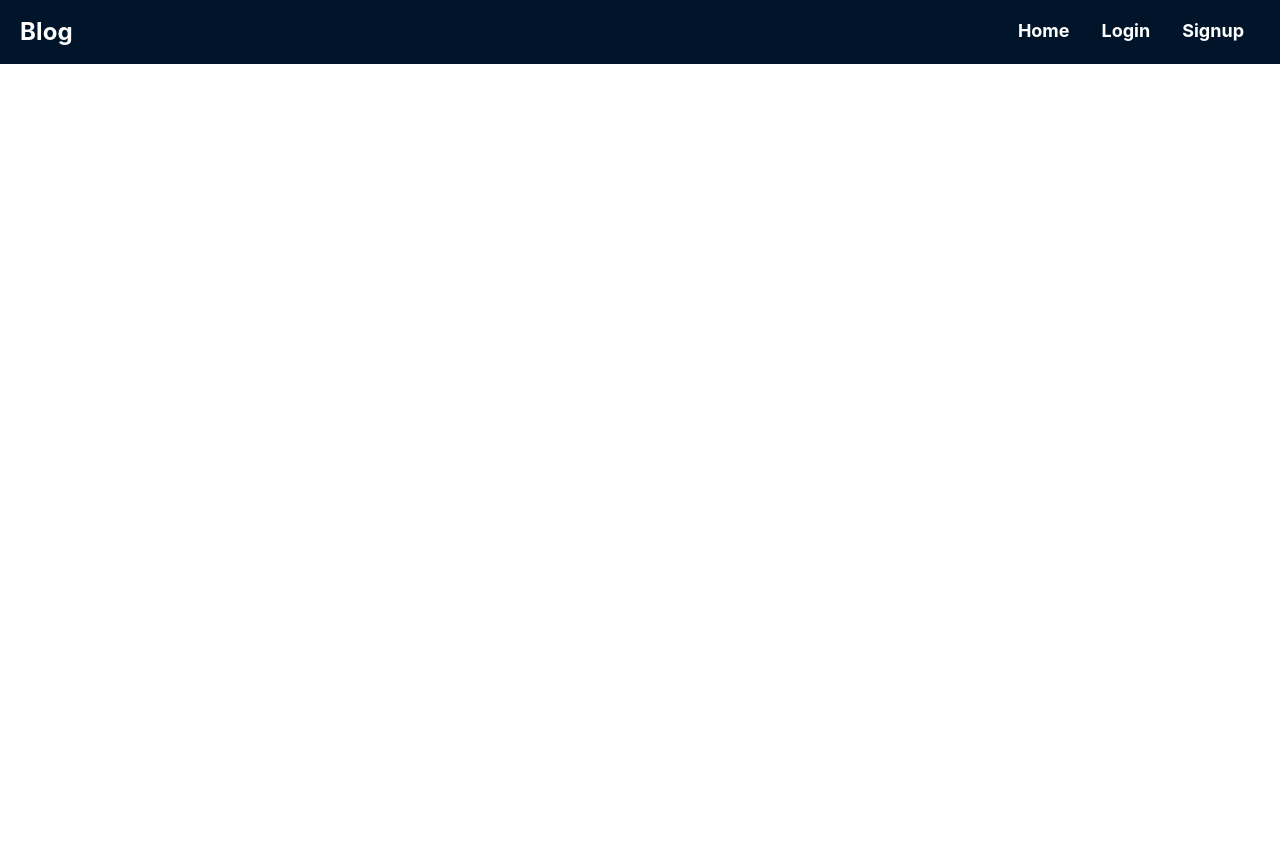
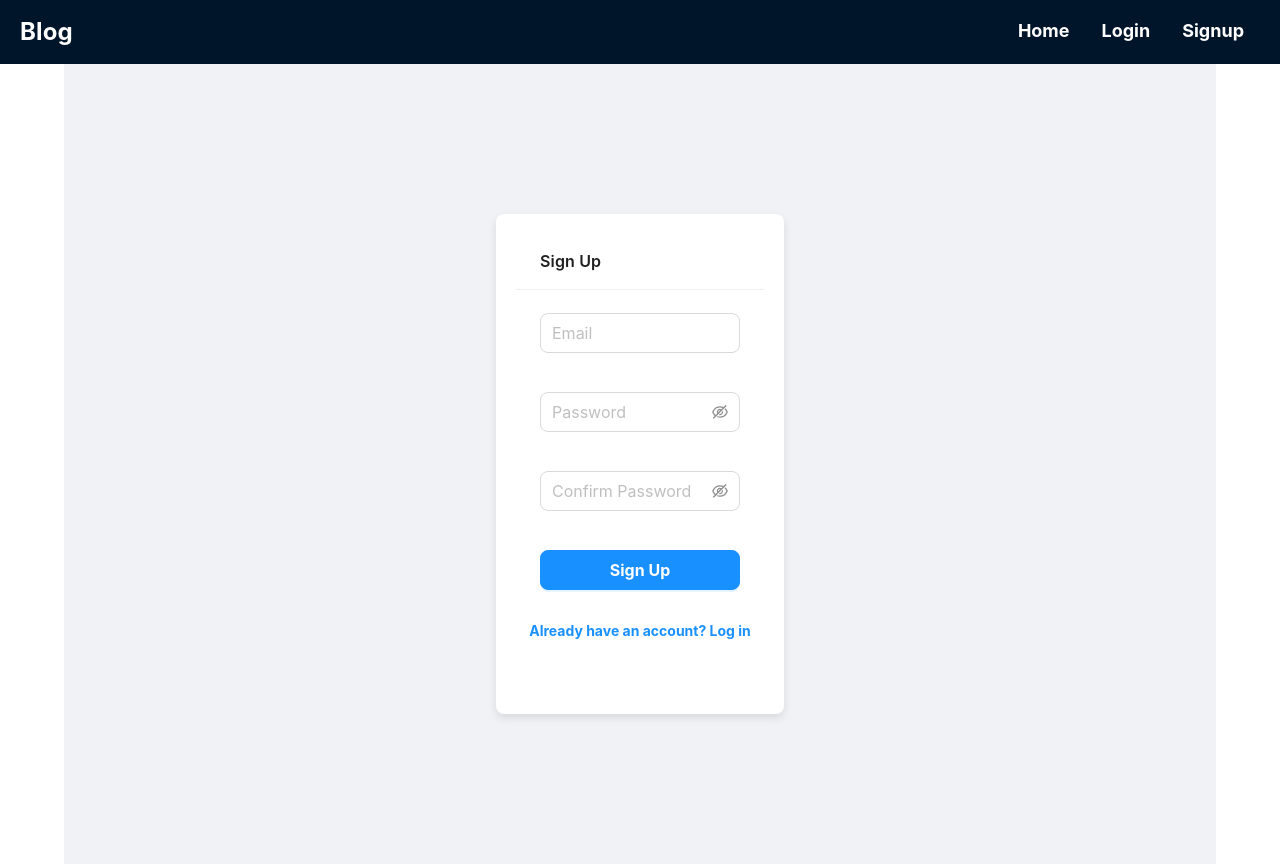
Before and after one commit to sharathkariyappa/Blog, a React (Create React App) app in the folder frontend/: page /signup in a window 1280 px wide. Before the commit the page ends 800 px from the top, so only its background shows below. Built offline with nearby package versions, Linux system fonts and the light colour scheme.

Commit message:
added signUp page

```diff
--- a/frontend/src/App.js
+++ b/frontend/src/App.js
@@ -5,6 +5,8 @@ import { Container, CssBaseline } from '@mui/material';
 
 import Navbar from './components/Navbar';
 import Login from './components/Login';
+import SignUp from './components/Signup';
+import BlogList from './components/BlogList';
 
 function App() {
   return (
@@ -14,6 +16,8 @@ function App() {
     <Container>
       <Routes>
         <Route path="/login" element={<Login />} />
+        <Route path="/signup" element={<SignUp />} />
+        <Route path="/bloglist" element={<BlogList />} />
 
       </Routes>
     </Container>
--- a/frontend/src/components/Navbar.js
+++ b/frontend/src/components/Navbar.js
@@ -17,7 +17,7 @@ const Navbar = () => {
 
           <Col>
             <Button type="link" style={{ color: '#fff',fontSize: '18px',fontWeight: 'bold' }}>
-              <Link to="/">Home</Link>
+              <Link to="/bloglist">Home</Link>
             </Button>
             <Button type="link" style={{ color: '#fff',fontSize: '18px',fontWeight: 'bold' }}>
               <Link to="/login">Login</Link>
--- /dev/null
+++ b/frontend/src/components/Signup.js
@@ -0,0 +1,123 @@
+import React from 'react';
+import { Form, Input, Button, Row, Col, Card } from 'antd';
+
+const SignUp = () => {
+  const onFinish = (values) => {
+    console.log('SignUp Success:', values);
+  };
+
+  return (
+    <Row justify="center" align="middle" style={styles.row}>
+      <Col xs={24} sm={12} md={8} lg={6}>
+        <Card
+          title="Sign Up"
+          bordered={false}
+          style={styles.card}
+        >
+          <Form
+            name="signup"
+            initialValues={{ remember: true }}
+            onFinish={onFinish}
+          >
+            <Form.Item
+              name="email"
+              rules={[{ required: true, message: 'Please input your Email!' }, { type: 'email', message: 'Please input a valid Email!' }]}
+            >
+              <Input
+                placeholder="Email"
+                size="large"
+                style={styles.input}
+              />
+            </Form.Item>
+
+            <Form.Item
+              name="password"
+              rules={[{ required: true, message: 'Please input your Password!' }]}
+            >
+              <Input.Password
+                placeholder="Password"
+                size="large"
+                style={styles.input}
+              />
+            </Form.Item>
+
+            <Form.Item
+              name="confirmPassword"
+              dependencies={['password']}
+              rules={[
+                { required: true, message: 'Please confirm your Password!' },
+                ({ getFieldValue }) => ({
+                  validator(_, value) {
+                    if (!value || getFieldValue('password') === value) {
+                      return Promise.resolve();
+                    }
+                    return Promise.reject('The two passwords do not match!');
+                  },
+                }),
+              ]}
+            >
+              <Input.Password
+                placeholder="Confirm Password"
+                size="large"
+                style={styles.input}
+              />
+            </Form.Item>
+
+            <Form.Item>
+              <Button
+                type="primary"
+                htmlType="submit"
+                block
+                size="large"
+                style={styles.button}
+              >
+                Sign Up
+              </Button>
+            </Form.Item>
+
+            <Form.Item>
+              <Button type="link" block style={styles.loginLink}>
+                Already have an account? Log in
+              </Button>
+            </Form.Item>
+          </Form>
+        </Card>
+      </Col>
+    </Row>
+  );
+};
+
+const styles = {
+  row: {
+    height: '100vh',
+    backgroundColor: '#f0f2f5',
+    margin: 0,
+  },
+  card: {
+    padding: '20px',
+    borderRadius: '8px',
+    boxShadow: '0 4px 8px rgba(0, 0, 0, 0.1)',
+    backgroundColor: '#fff',
+  },
+  input: {
+    borderRadius: '8px',
+    marginBottom: '15px',
+    fontSize: '16px',
+  },
+  checkbox: {
+    fontSize: '14px',
+  },
+  button: {
+    borderRadius: '8px',
+    backgroundColor: '#1890ff',
+    borderColor: '#1890ff',
+    fontWeight: 'bold',
+    fontSize: '16px',
+  },
+  loginLink: {
+    color: '#1890ff',
+    fontWeight: 'bold',
+  },
+};
+
+export default SignUp;
```
Also changed, not shown: frontend/src/components/BlogList.js (added).
